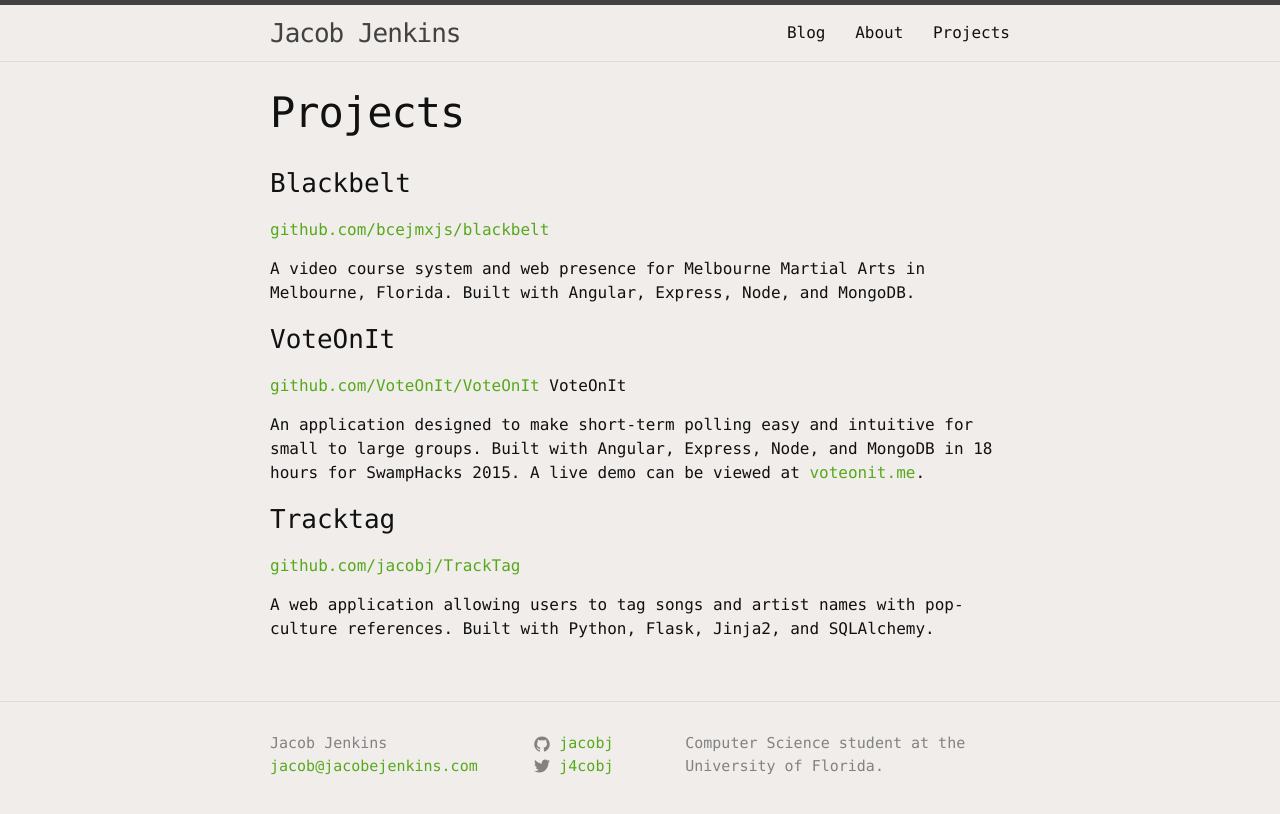
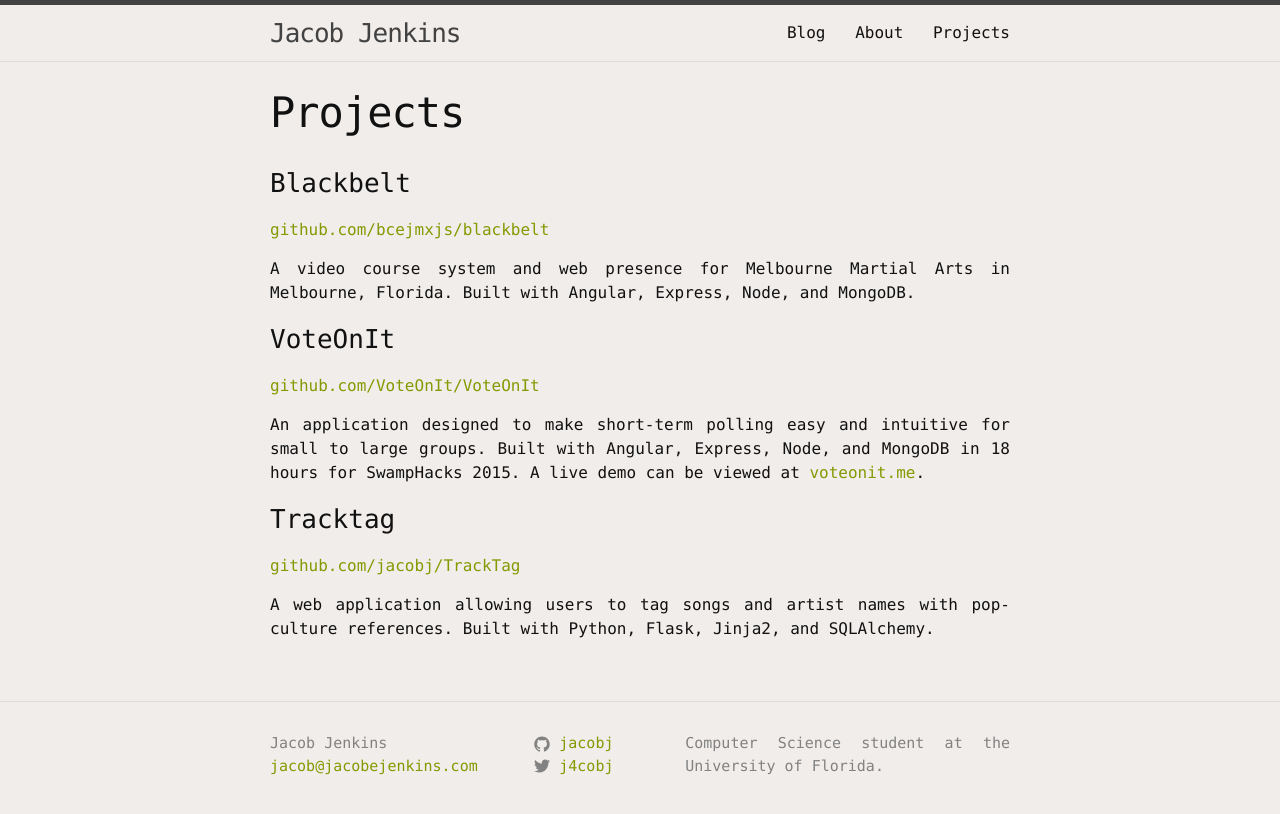
Before and after one commit to jacobj/jacobj.github.io, a Jekyll site: the page built from projects.md, in a window 1280 px wide. Shown: the top 814 px of the page. Built offline with Jekyll 4.4.1, drawn with Linux system fonts in a browser that asks for light colours.

Commit message:
Justify text

```diff
--- a/_sass/_base.scss
+++ b/_sass/_base.scss
@@ -23,7 +23,9 @@ body {
     -webkit-text-size-adjust: 100%;
 }
 
-
+p {
+  text-align: justify
+}
 
 /**
  * Set `margin-bottom` to maintain vertical rhythm
--- a/css/main.scss
+++ b/css/main.scss
@@ -15,7 +15,7 @@ $spacing-unit:     30px;
 
 $text-color:       #111;
 $background-color: #F0EDEB;
-$brand-color:      #57A91C;
+$brand-color:      #859900;
 
 $grey-color:       #828282;
 $grey-color-light: lighten($grey-color, 35%);
--- a/projects.md
+++ b/projects.md
@@ -11,7 +11,7 @@ A video course system and web presence for Melbourne Martial Arts in Melbourne,
 Florida. Built with Angular, Express, Node, and MongoDB.
 
 ### VoteOnIt
-[github.com/VoteOnIt/VoteOnIt](https://github.com/VoteOnIt/VoteOnIt) VoteOnIt
+[github.com/VoteOnIt/VoteOnIt](https://github.com/VoteOnIt/VoteOnIt)
 
 An application designed to make short-term polling easy and intuitive for small
 to large groups. Built with Angular, Express, Node, and MongoDB in 18 hours for
```
